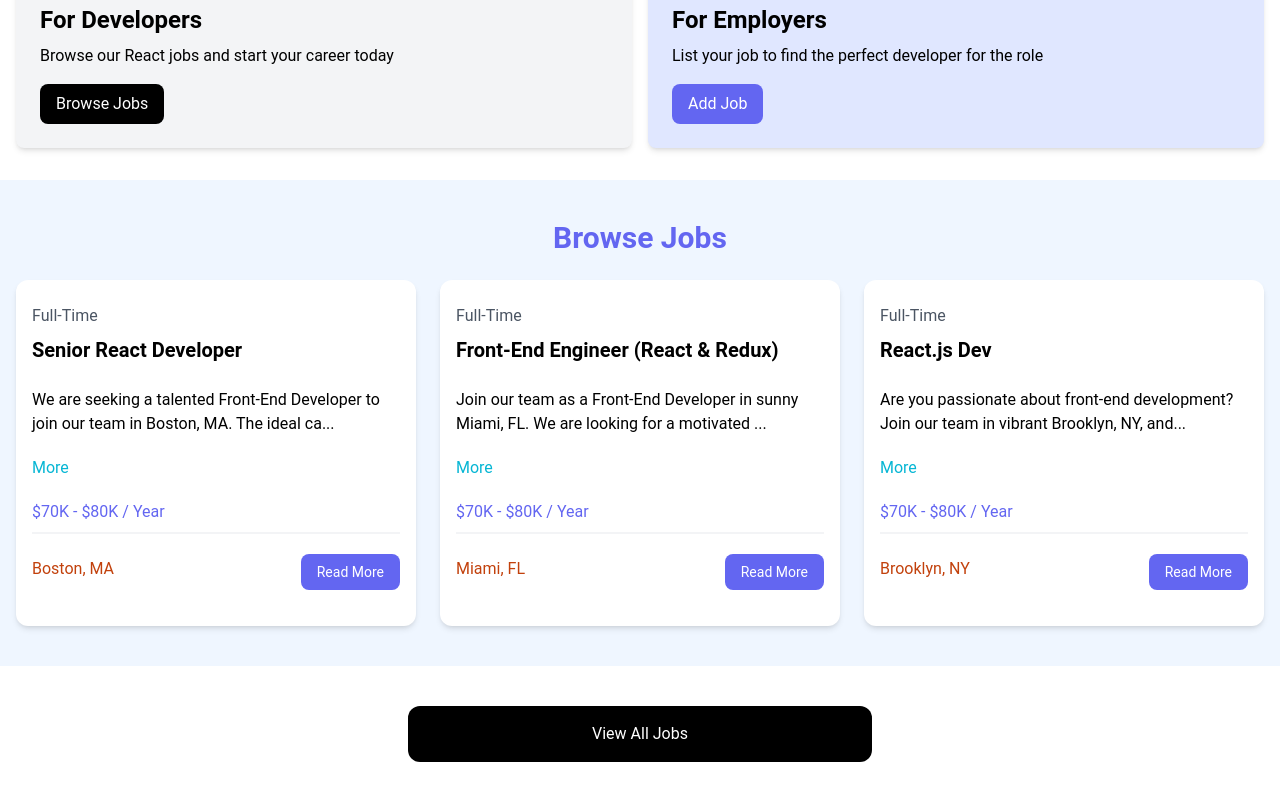
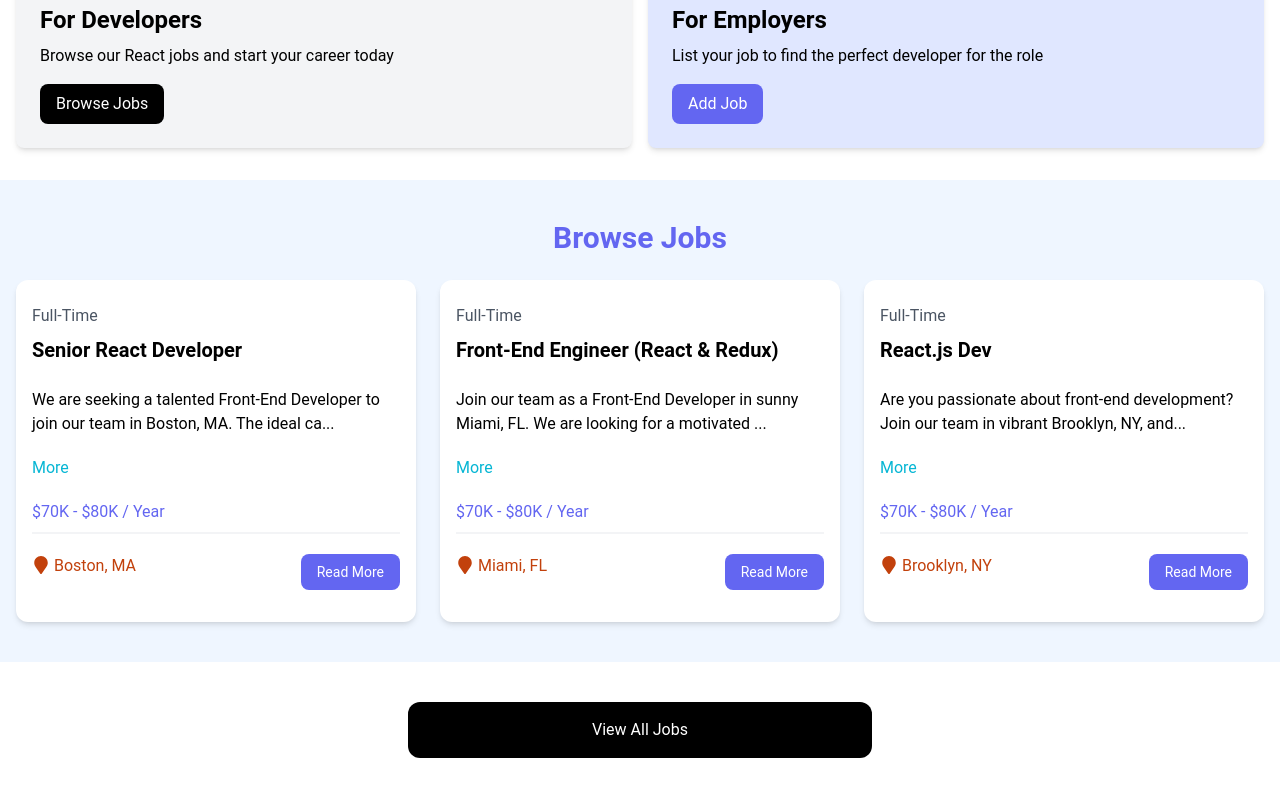
Before and after one commit to faiyaz103/React-Tutorial, a React (Vite) app: page / in a window 1280 px wide. Shown: the part 429-1229 px from the top of the page. Built offline with nearby package versions, Linux system fonts and the light colour scheme.

Commit message:
Icon Added

```diff
--- a/package.json
+++ b/package.json
@@ -11,7 +11,8 @@
   },
   "dependencies": {
     "react": "^18.3.1",
-    "react-dom": "^18.3.1"
+    "react-dom": "^18.3.1",
+    "react-icons": "^5.4.0"
   },
   "devDependencies": {
     "@eslint/js": "^9.15.0",
--- a/src/components/JobListingSing.jsx
+++ b/src/components/JobListingSing.jsx
@@ -1,5 +1,6 @@
 import React from 'react'
 import { useState } from 'react'
+import { FaMapMarker } from 'react-icons/fa'
 
 const JobListingSing = ({job}) => {
 
@@ -35,7 +36,7 @@
 
               <div className="flex flex-col lg:flex-row justify-between mb-4">
                 <div className="text-orange-700 mb-3">
-                  <i className="fa-solid fa-location-dot text-lg"></i>
+                  <FaMapMarker className='inline text-lg mb-1 mr-1' />
                   {job.location}
                 </div>
                 <a
```
Also changed, not shown: 1 other file (tests, documents, lock files or other folders).
